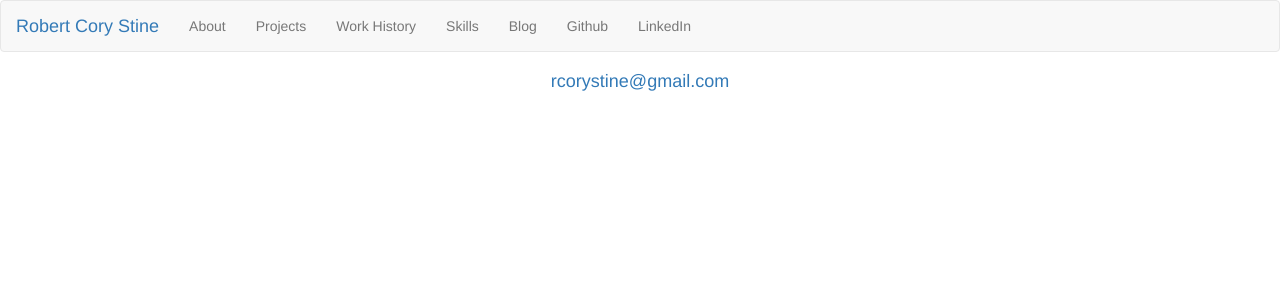
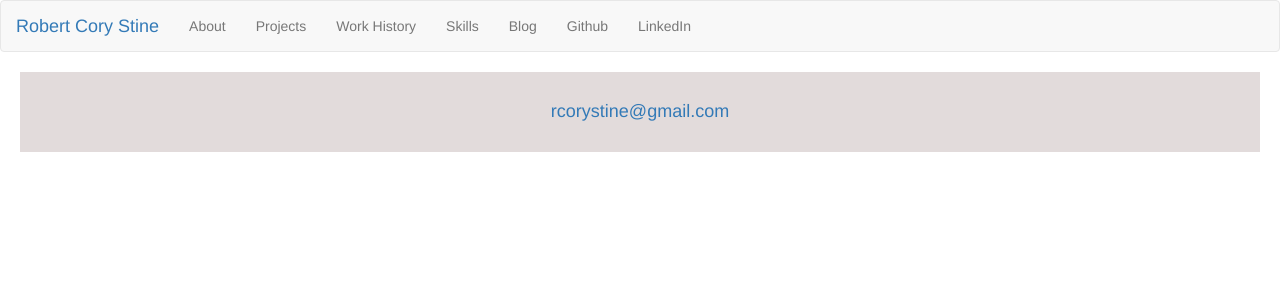
Before and after one commit to GoldenPavilion/portfolio, a React (Create React App) app: page /skills in a window 1280 px wide. Shown: the top 300 px of the page. Built offline with nearby package versions, Linux system fonts and the light colour scheme.

Commit message:
styled footer

```diff
--- a/src/App.css
+++ b/src/App.css
@@ -92,3 +92,9 @@
 .jumbo-section:first-child {
   width: 40%
 }
+
+.footer {
+  background-color:rgb(226, 219, 219);
+  margin: 20px;
+  padding: 20px;
+}
```
